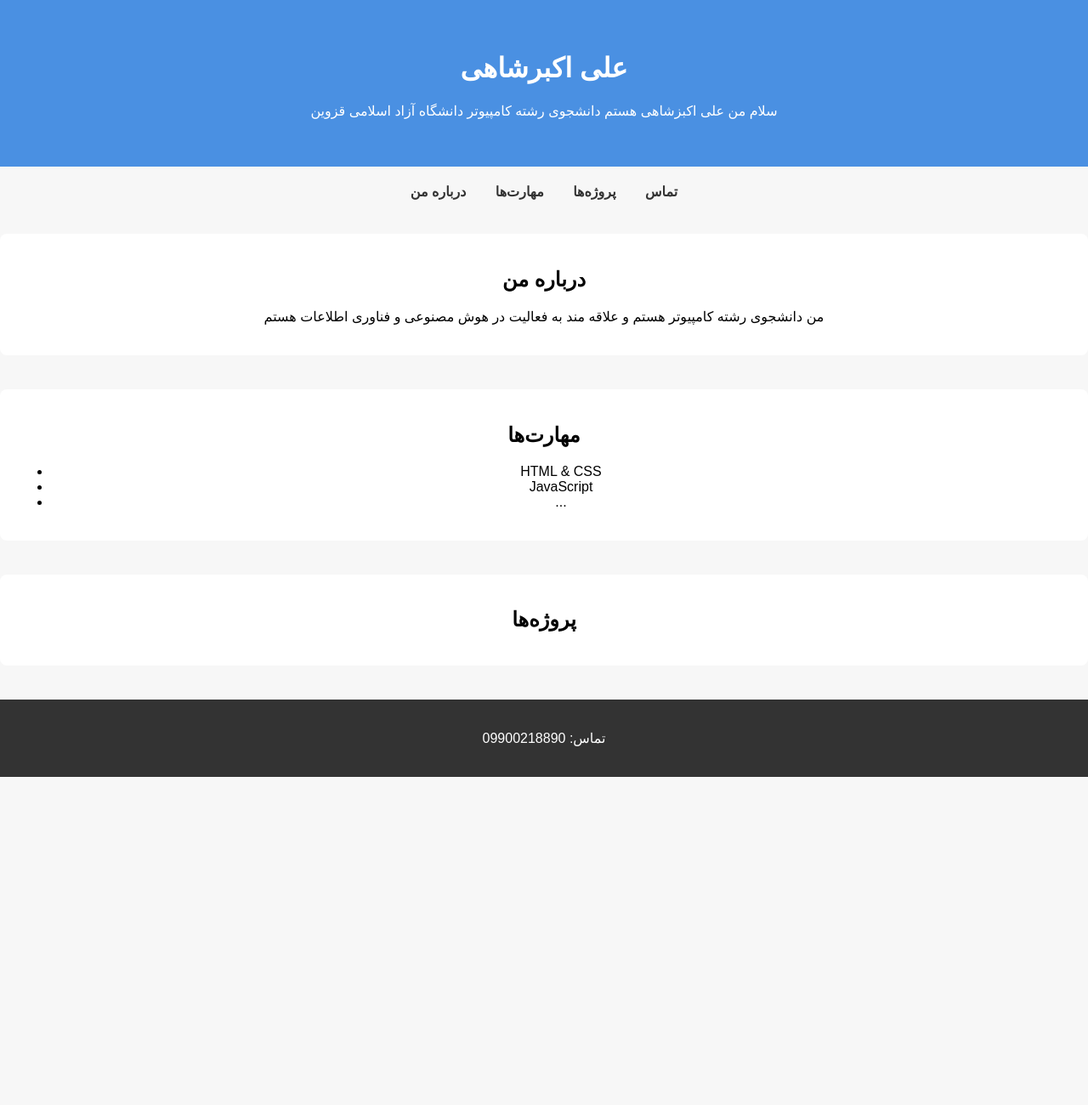
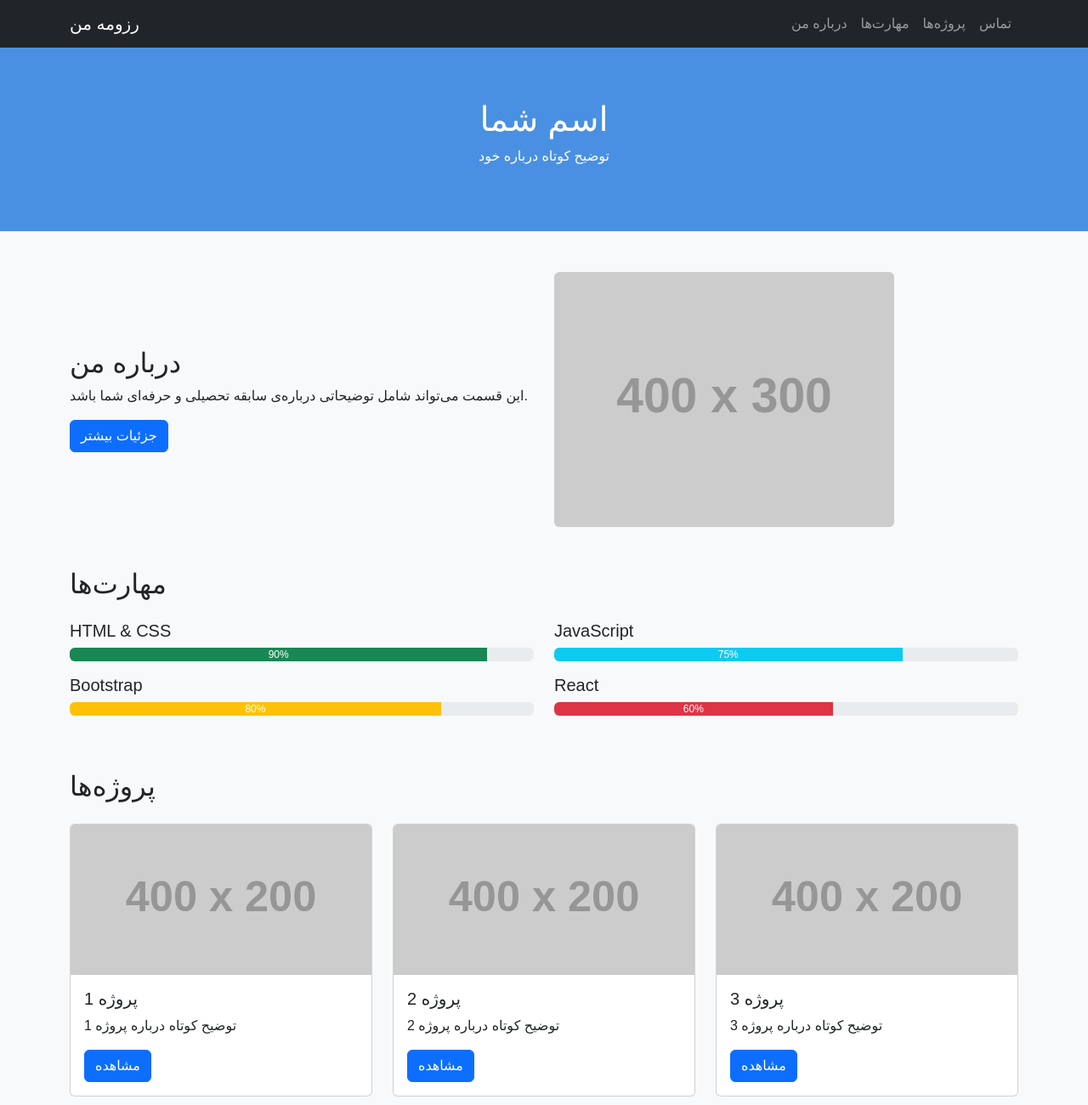
Before and after one commit to aliakbarshahy/resume-website, a plain HTML site: page index.html in a window 1280 px wide. Shown: the top 1300 px of the page at 85% size. Before the commit the page ends 914 px from the top, so only its background shows below. Drawn offline with nearby package versions, Linux system fonts and the light colour scheme; placeholder pictures from the web are drawn by us.

Commit message:
index.html

```diff
--- a/index.html
+++ b/index.html
@@ -1,47 +1,186 @@
 <!DOCTYPE html>
 <html lang="fa">
 <head>
-    <meta charset="UTF-8" />
-    <meta name="viewport" content="width=device-width, initial-scale=1.0"/>
-    <title>سایت من</title>
-    <link rel="stylesheet" href="style.css">
+    <meta charset="UTF-8">
+    <meta name="viewport" content="width=device-width, initial-scale=1.0">
+    <title>رزومه من</title>
+    <!-- لینک Bootstrap CSS -->
+    <link href="https://cdn.jsdelivr.net/npm/bootstrap@5.3.2/dist/css/bootstrap.min.css" rel="stylesheet">
+    <style>
+        body {
+            font-family: Arial, sans-serif;
+            background: #f8f9fa;
+        }
+        header {
+            background: #4a90e2;
+            color: white;
+            padding: 60px 0;
+            text-align: center;
+        }
+        footer {
+            background: #343a40;
+            color: white;
+            text-align: center;
+            padding: 20px 0;
+        }
+    </style>
 </head>
 <body>
+
+<!-- Navbar -->
+<nav class="navbar navbar-expand-lg navbar-dark bg-dark sticky-top">
+  <div class="container">
+    <a class="navbar-brand" href="#">رزومه من</a>
+    <button class="navbar-toggler" type="button" data-bs-toggle="collapse" data-bs-target="#navbarNav">
+      <span class="navbar-toggler-icon"></span>
+    </button>
+    <div class="collapse navbar-collapse justify-content-end" id="navbarNav">
+      <ul class="navbar-nav">
+        <li class="nav-item"><a class="nav-link" href="#about">درباره من</a></li>
+        <li class="nav-item"><a class="nav-link" href="#skills">مهارت‌ها</a></li>
+        <li class="nav-item"><a class="nav-link" href="#projects">پروژه‌ها</a></li>
+        <li class="nav-item"><a class="nav-link" href="#contact">تماس</a></li>
+      </ul>
+    </div>
+  </div>
+</nav>
+
+<!-- Header -->
 <header>
-        <h1>علی اکبرشاهی</h1>
-        <p>سلام من علی اکبزشاهی هستم دانشجوی رشته کامپیوتر دانشگاه آزاد اسلامی قزوین</p>
+    <h1>اسم شما</h1>
+    <p>توضیح کوتاه درباره خود</p>
 </header>
 
-    <nav>
-        <ul>
-            <li><a href="#about">درباره من</a></li>
-            <li><a href="#skills">مهارت‌ها</a></li>
-            <li><a href="#projects">پروژه‌ها</a></li>
-            <li><a href="#contact">تماس</a></li>
-        </ul>
-    </nav>
-
-    <section id="about">
+<!-- About Section -->
+<section id="about" class="container my-5">
+    <div class="row align-items-center">
+        <div class="col-md-6">
             <h2>درباره من</h2>
-        <p>من دانشجوی رشته کامپیوتر هستم و علاقه مند به فعالیت در هوش مصنوعی و فناوری اطلاعات هستم</p>
+            <p>این قسمت می‌تواند شامل توضیحاتی درباره‌ی سابقه تحصیلی و حرفه‌ای شما باشد.</p>
+            <button class="btn btn-primary" data-bs-toggle="modal" data-bs-target="#aboutModal">جزئیات بیشتر</button>
+        </div>
+        <div class="col-md-6">
+            <img src="https://via.placeholder.com/400x300" class="img-fluid rounded" alt="تصویر من">
+        </div>
+    </div>
 </section>
 
-    <section id="skills">
-        <h2>مهارت‌ها</h2>
-        <ul>
-            <li>HTML & CSS</li>
-            <li>JavaScript</li>
-            <li>...</li>
-        </ul>
+<!-- Modal -->
+<div class="modal fade" id="aboutModal" tabindex="-1">
+  <div class="modal-dialog modal-dialog-centered">
+    <div class="modal-content">
+      <div class="modal-header">
+        <h5 class="modal-title">درباره من - جزئیات بیشتر</h5>
+        <button type="button" class="btn-close" data-bs-dismiss="modal"></button>
+      </div>
+      <div class="modal-body">
+        <p>در اینجا می‌توانید اطلاعات بیشتر درباره تحصیلات، تجربه کاری و مهارت‌های خود اضافه کنید.</p>
+      </div>
+      <div class="modal-footer">
+        <button class="btn btn-secondary" data-bs-dismiss="modal">بستن</button>
+      </div>
+    </div>
+  </div>
+</div>
+
+<!-- Skills Section -->
+<section id="skills" class="container my-5">
+    <h2 class="mb-4">مهارت‌ها</h2>
+    <div class="row">
+        <div class="col-md-6 mb-3">
+            <h5>HTML & CSS</h5>
+            <div class="progress">
+                <div class="progress-bar bg-success" style="width: 90%;">90%</div>
+            </div>
+        </div>
+        <div class="col-md-6 mb-3">
+            <h5>JavaScript</h5>
+            <div class="progress">
+                <div class="progress-bar bg-info" style="width: 75%;">75%</div>
+            </div>
+        </div>
+        <div class="col-md-6 mb-3">
+            <h5>Bootstrap</h5>
+            <div class="progress">
+                <div class="progress-bar bg-warning" style="width: 80%;">80%</div>
+            </div>
+        </div>
+        <div class="col-md-6 mb-3">
+            <h5>React</h5>
+            <div class="progress">
+                <div class="progress-bar bg-danger" style="width: 60%;">60%</div>
+            </div>
+        </div>
+    </div>
 </section>
 
-    <section id="projects">
-        <h2>پروژه‌ها</h2>
-        <!-- عکس یا لینک پروژه‌ها -->
+<!-- Projects Section with Cards -->
+<section id="projects" class="container my-5">
+    <h2 class="mb-4">پروژه‌ها</h2>
+    <div class="row g-4">
+        <div class="col-md-4">
+            <div class="card h-100">
+                <img src="https://via.placeholder.com/400x200" class="card-img-top" alt="پروژه 1">
+                <div class="card-body">
+                    <h5 class="card-title">پروژه 1</h5>
+                    <p class="card-text">توضیح کوتاه درباره پروژه 1</p>
+                    <a href="#" class="btn btn-primary">مشاهده</a>
+                </div>
+            </div>
+        </div>
+        <div class="col-md-4">
+            <div class="card h-100">
+                <img src="https://via.placeholder.com/400x200" class="card-img-top" alt="پروژه 2">
+                <div class="card-body">
+                    <h5 class="card-title">پروژه 2</h5>
+                    <p class="card-text">توضیح کوتاه درباره پروژه 2</p>
+                    <a href="#" class="btn btn-primary">مشاهده</a>
+                </div>
+            </div>
+        </div>
+        <div class="col-md-4">
+            <div class="card h-100">
+                <img src="https://via.placeholder.com/400x200" class="card-img-top" alt="پروژه 3">
+                <div class="card-body">
+                    <h5 class="card-title">پروژه 3</h5>
+                    <p class="card-text">توضیح کوتاه درباره پروژه 3</p>
+                    <a href="#" class="btn btn-primary">مشاهده</a>
+                </div>
+            </div>
+        </div>
+    </div>
 </section>
 
+<!-- Carousel Section -->
+<section class="container my-5">
+    <h2 class="mb-4 text-center">نمونه تصاویر</h2>
+    <div id="carouselExample" class="carousel slide">
+      <div class="carousel-inner">
+        <div class="carousel-item active">
+          <img src="https://via.placeholder.com/800x400" class="d-block w-100" alt="...">
+        </div>
+        <div class="carousel-item">
+          <img src="https://via.placeholder.com/800x400/ff7f7f" class="d-block w-100" alt="...">
+        </div>
+        <div class="carousel-item">
+          <img src="https://via.placeholder.com/800x400/7f7fff" class="d-block w-100" alt="...">
+        </div>
+      </div>
+      <button class="carousel-control-prev" type="button" data-bs-target="#carouselExample" data-bs-slide="prev">
+        <span class="carousel-control-prev-icon"></span>
+      </button>
+      <button class="carousel-control-next" type="button" data-bs-target="#carouselExample" data-bs-slide="next">
+        <span class="carousel-control-next-icon"></span>
+      </button>
+    </div>
+</section>
+
+<!-- Contact / Footer -->
 <footer id="contact">
-        <p>تماس: 09900218890</p>
+    <p>ایمیل: example@example.com | تلفن: 09123456789</p>
 </footer>
+
+<!-- Bootstrap JS -->
+<script src="https://cdn.jsdelivr.net/npm/bootstrap@5.3.2/dist/js/bootstrap.bundle.min.js"></script>
 </body>
 </html>
```
Lines whose indentation alone changed are shown as unchanged.
